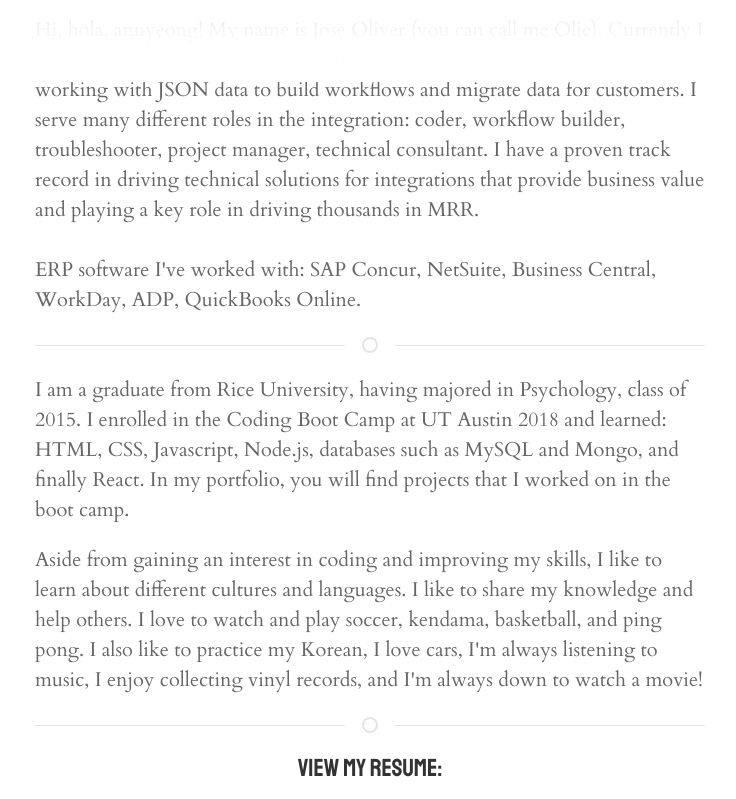
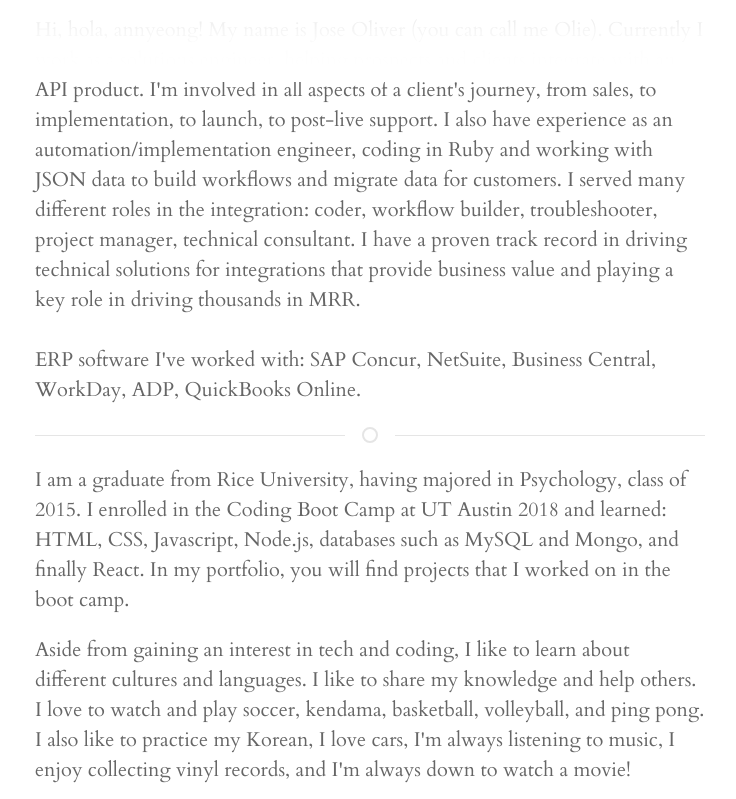
Before and after one commit to joliver017/Portfolio, a plain HTML site: page index.html in a window 1280 px wide. Shown: the part 718-1517 px from the top of the page, without its empty margins (270-1006 px from the left). Drawn offline with nearby package versions, Linux system fonts and the light colour scheme.

Commit message:
about me updates & updated resume file

```diff
--- a/index.html
+++ b/index.html
@@ -58,8 +58,10 @@
             </p> -->
             <p class="text">
                 Hi, hola, annyeong! My name is Jose Oliver (you can call me Olie).
-                Currently I work as an automation/implementation engineer, coding in Ruby and working with JSON
-                data to build workflows and migrate data for customers. I serve many different roles in the
+                Currently I work as a solutions engineer, helping prospects and clients integrate with an API
+                product. I'm involved in all aspects of a client's journey, from sales, to implementation, to launch,
+                to post-live support. I also have experience as an automation/implementation engineer, coding in Ruby and
+                working with JSON data to build workflows and migrate data for customers. I served many different roles in the
                 integration: coder, workflow builder, troubleshooter, project manager, technical consultant.
                 I have a proven track record in driving technical solutions for integrations that provide business
                 value and playing a key role in driving thousands in MRR.
@@ -73,14 +75,14 @@
                 MySQL and Mongo, and finally React. In my portfolio, you will find projects that I worked on in the boot camp.
             </p>
             <p class="text">
-                Aside from gaining an interest in coding and improving my skills, I like to learn about different cultures and
-                languages. I like to share my knowledge and help others. I love to watch and play soccer, kendama, basketball, and
-                ping pong. I also like to practice my Korean, I love cars, I'm always listening to music, I enjoy collecting vinyl records,
+                Aside from gaining an interest in tech and coding, I like to learn about different cultures and
+                languages. I like to share my knowledge and help others. I love to watch and play soccer, kendama, basketball, volleyball,
+                and ping pong. I also like to practice my Korean, I love cars, I'm always listening to music, I enjoy collecting vinyl records,
                 and I'm always down to watch a movie!
             </p>
             <hr class="uk-divider-icon">
             <h5 class="header uk-text-center">View My Resume:</h5>
-            <a class="name-text uk-align-center uk-width-1-3 uk-button uk-button-default uk-margin-top" href="assets/images/Resume_2021.pdf" target="_blank"><h6 class="name-text">Resume</h6></a>
+            <a class="name-text uk-align-center uk-width-1-3 uk-button uk-button-default uk-margin-top" href="assets/images/Resume_2021_v2.pdf" target="_blank"><h6 class="name-text">Resume</h6></a>
             <!-- <embed src="assets/images/Resume 2019.pdf" width="800px" height="2100px" /> -->
             </div>
 
```
Also changed, not shown: 1 other file.
